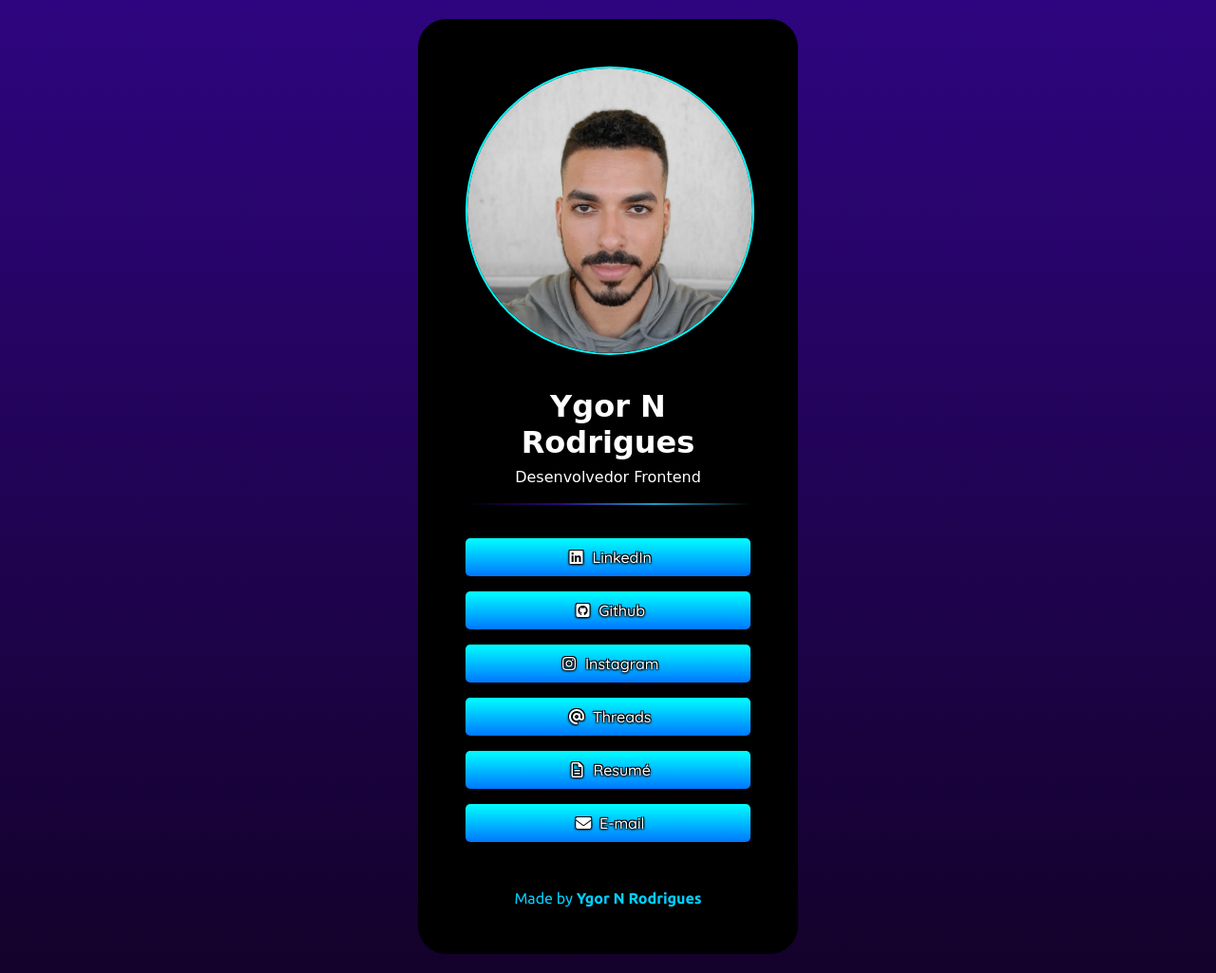
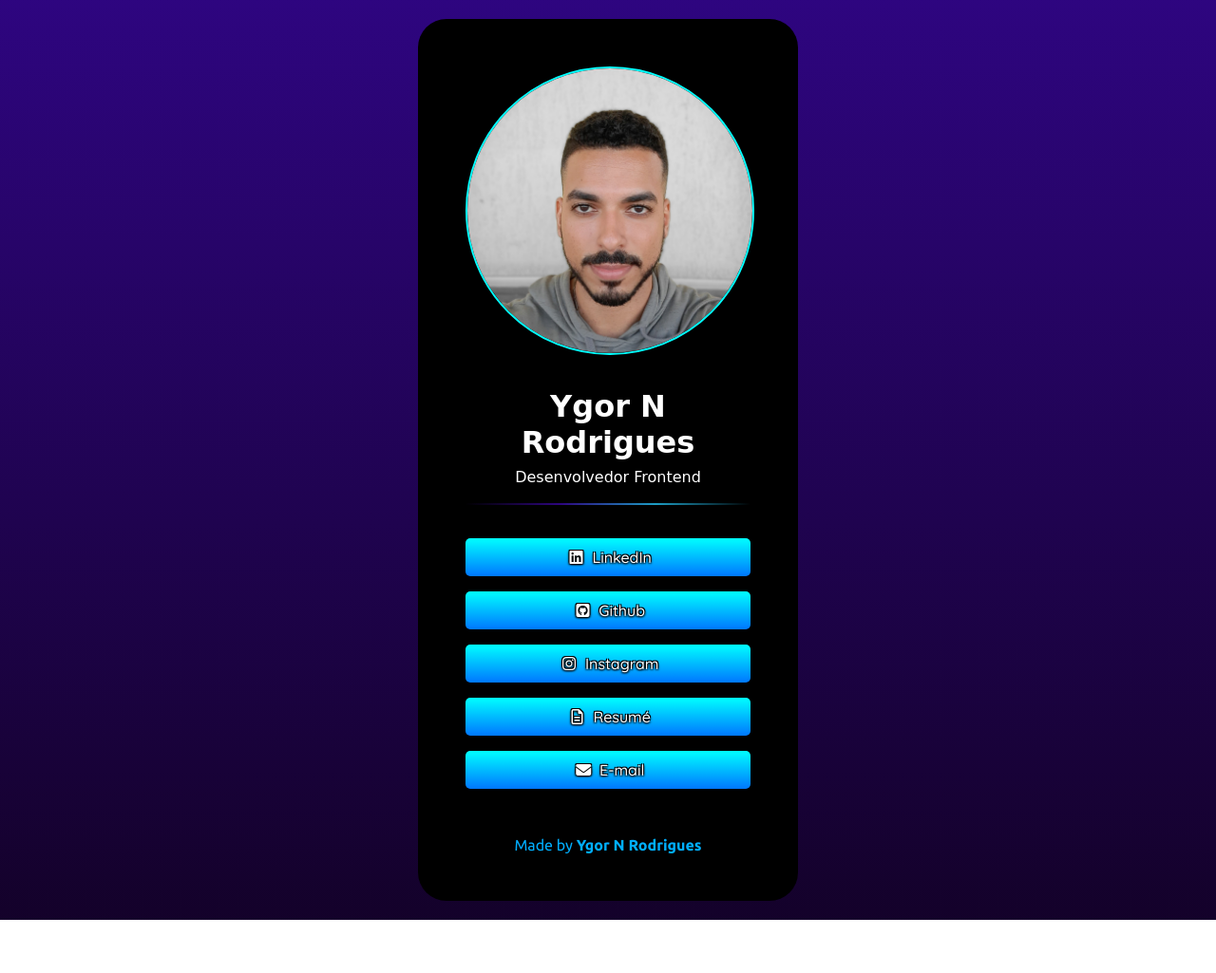
Before and after one commit to YgorStriker/My-Links, a plain HTML site: page index.html in a window 1280 px wide. Shown: the whole page at 95% size. After the commit the page ends 969 px from the top, so only its background shows below. Drawn offline with Linux system fonts and the light colour scheme; a web font is replaced by a local one.

Commit message:
Uploads and changes
Uploades resumé and changed links, removed threads link.

```diff
--- a/index.css
+++ b/index.css
@@ -79,5 +79,5 @@ footer {
     margin-top: 50px;
     color: white;
     font-family: 'Ubuntu', sans-serif;
-    animation: efeitinho 8s infinite alternate-reverse;
+    animation: efeitinho 4s infinite alternate-reverse;
 }
--- a/index.html
+++ b/index.html
@@ -24,8 +24,7 @@
             <li><a href="https://www.linkedin.com/in/ygor-rodrigues-248362108" target="_blank"><i class="fa-brands fa-linkedin" style="color: #ffffff;"></i> LinkedIn</a></li>
             <li><a href="https://github.com/YgorStriker" target="_blank"><i class="fa-brands fa-square-github" style="color: #ffffff;"></i> Github</a></li>
             <li><a href="https://www.instagram.com/ygornr0" target="_blank"><i class="fa-brands fa-instagram" style="color: #ffffff;"></i> Instagram</a></li>
-            <li><a href="https://www.threads.net/@ygornr0" target="_blank"><i class="fa-solid fa-at" style="color: #ffffff;"></i> Threads</a></li>
-            <li><a href="https://resume-ygor-nr0.netlify.app/" target="_blank"><i class="fa-regular fa-file-lines" style="color: #ffffff;"></i> Resumé</a></li>
+            <li><a href="https://ygorstriker.github.io/My-CV/" target="_blank"><i class="fa-regular fa-file-lines" style="color: #ffffff;"></i> Resumé</a></li>
             <li><a href="mailto:ygor.striker02@gmail.com"><i class="fa-solid fa-envelope" style="color: #ffffff;"></i> E-mail</a></li>
         </ul>
         <footer>Made by <b>Ygor N Rodrigues</b></footer>
```
